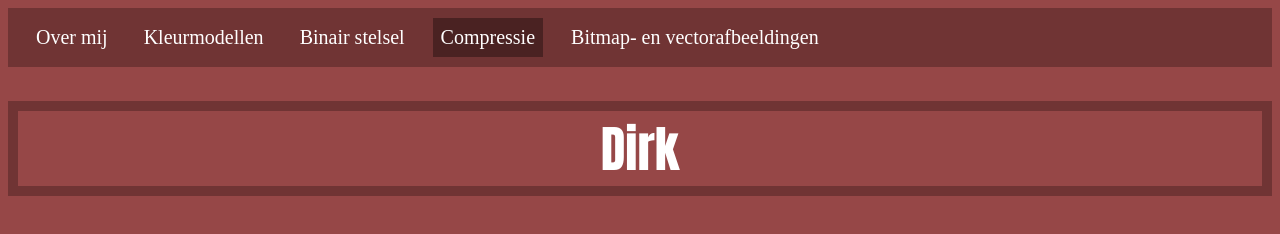
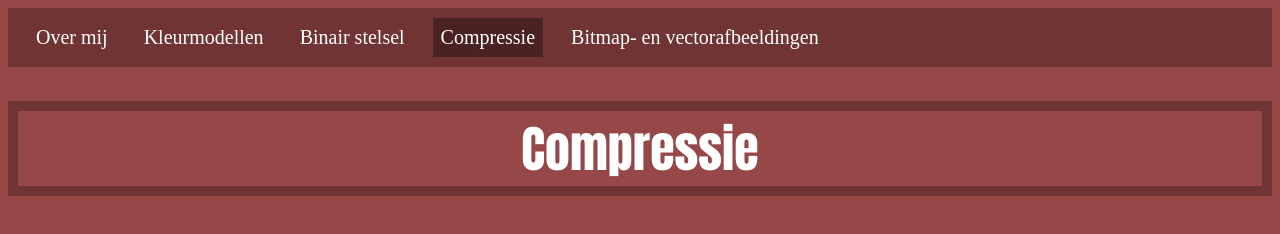
Before and after one commit to svdakkervlc/svdakkervlc.github.io, a plain HTML site: page compressie.html in a window 1280 px wide. Drawn offline with Linux system fonts and the light colour scheme.

Commit message:
grapje gefixt

```diff
--- a/compressie.html
+++ b/compressie.html
@@ -12,6 +12,6 @@
             <li><a href="compressie.html" class="active">Compressie</a></li>
             <li><a href="bitmap-envectorafbeeldingen.html">Bitmap- en vectorafbeeldingen</a></li>
         </ul>
-        <h1>Dirk</h1>
+        <h1>Compressie</h1>
     </body>
 </html>
```
